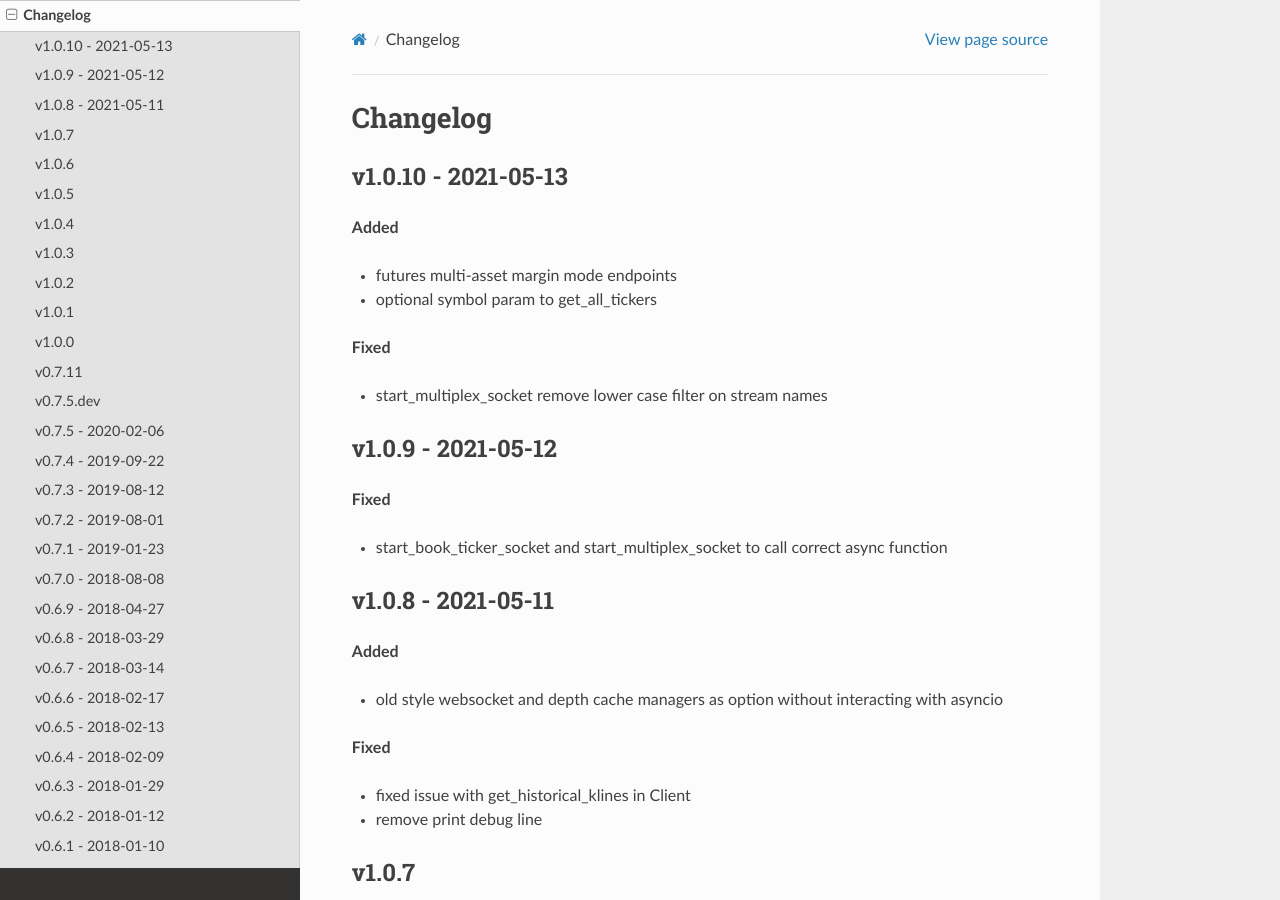
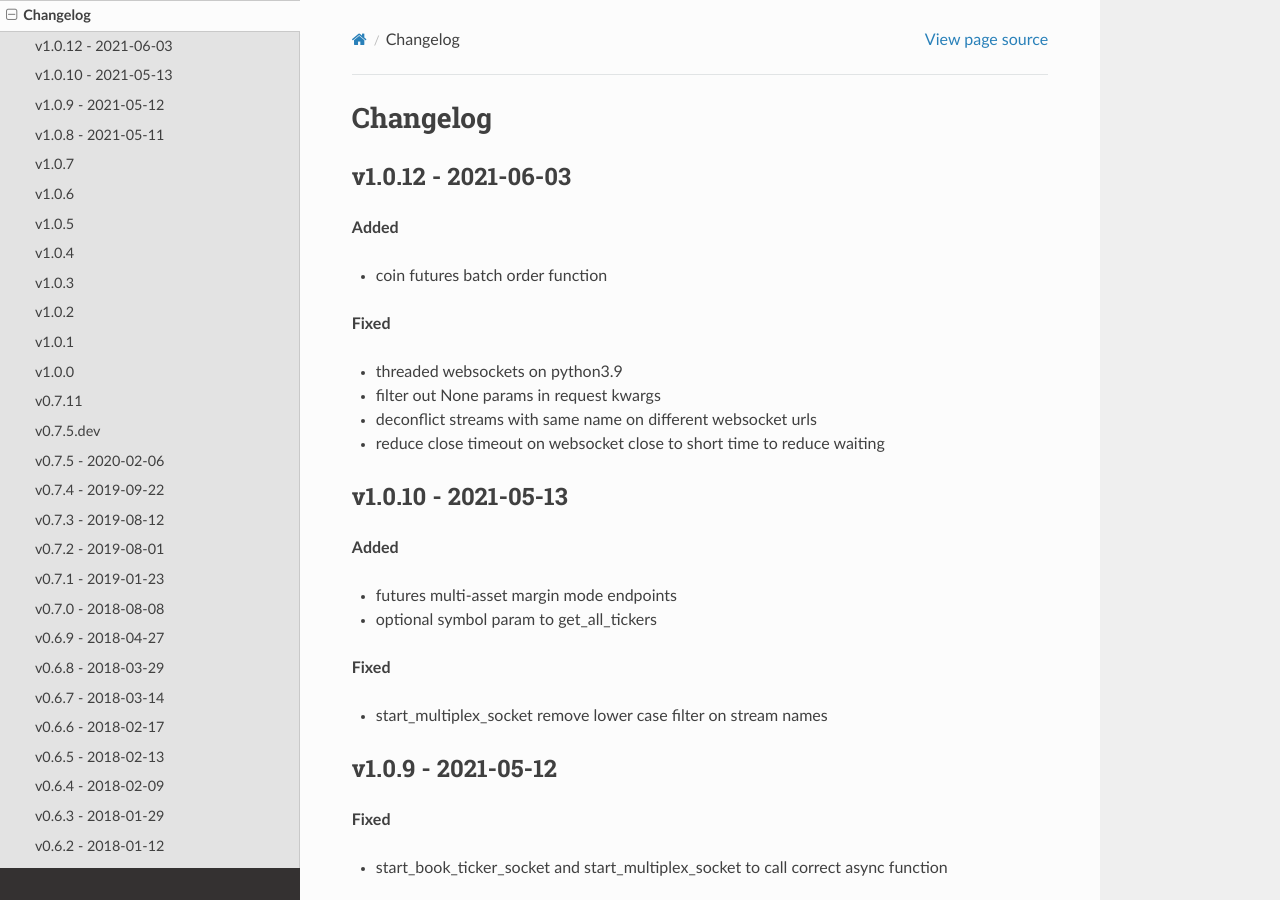
Before and after one commit to myroncaldwell/Binance_python, a Sphinx documentation site: the page built from docs/changelog.rst, in a window 1280 px wide and 900 px high. Built offline with Sphinx 7.4.7 and the Read the Docs theme 2.0.0, drawn with Linux system fonts in a browser that asks for light colours; formulas are drawn with MathJax 3.

Commit message:
Update to v1.0.12

```diff
--- a/README.rst
+++ b/README.rst
@@ -1,5 +1,5 @@
 =================================
-Welcome to python-binance v1.0.10
+Welcome to python-binance v1.0.12
 =================================
 
 Updated 11th May 2021
--- a/binance/__init__.py
+++ b/binance/__init__.py
@@ -4,7 +4,7 @@
 
 """
 
-__version__ = '1.0.11'
+__version__ = '1.0.12'
 
 from binance.client import Client, AsyncClient  # noqa
 from binance.depthcache import DepthCacheManager, OptionsDepthCacheManager, ThreadedDepthCacheManager  # noqa
--- a/docs/changelog.rst
+++ b/docs/changelog.rst
@@ -1,5 +1,20 @@
 Changelog
 =========
+
+v1.0.12 - 2021-06-03
+^^^^^^^^^^^^^^^^^^^^
+
+**Added**
+
+- coin futures batch order function
+
+**Fixed**
+
+- threaded websockets on python3.9
+- filter out None params in request kwargs
+- deconflict streams with same name on different websocket urls
+- reduce close timeout on websocket close to short time to reduce waiting
+
 
 v1.0.10 - 2021-05-13
 ^^^^^^^^^^^^^^^^^^^^
```
